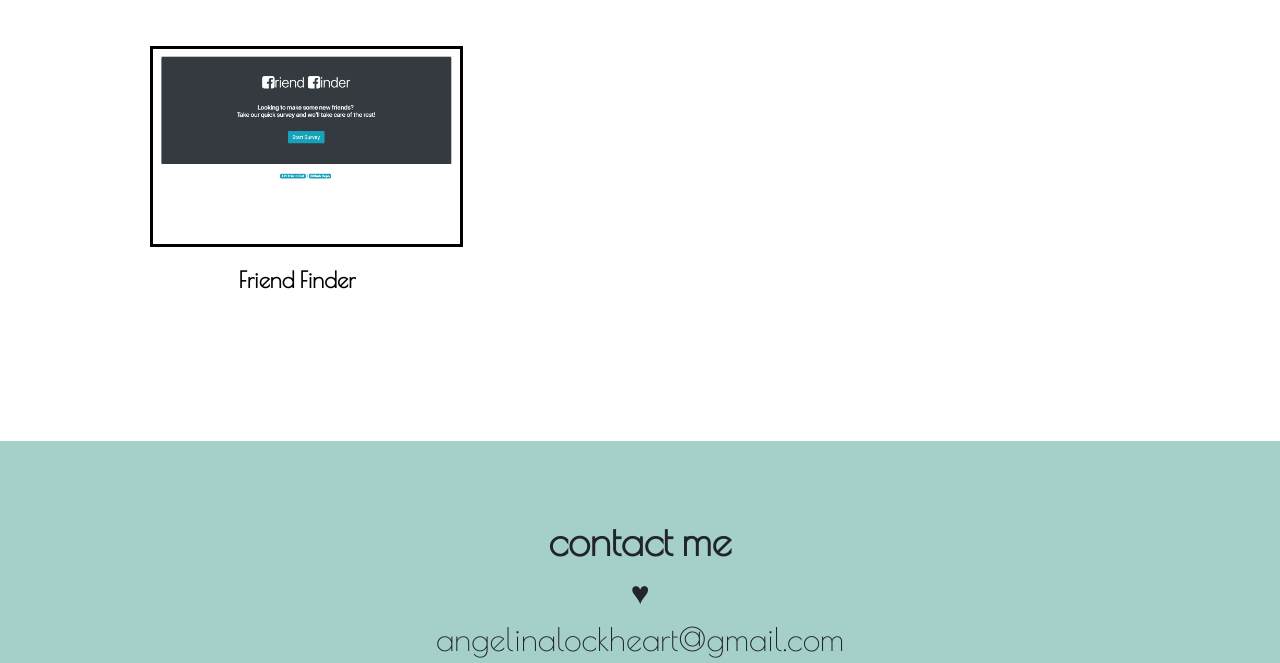
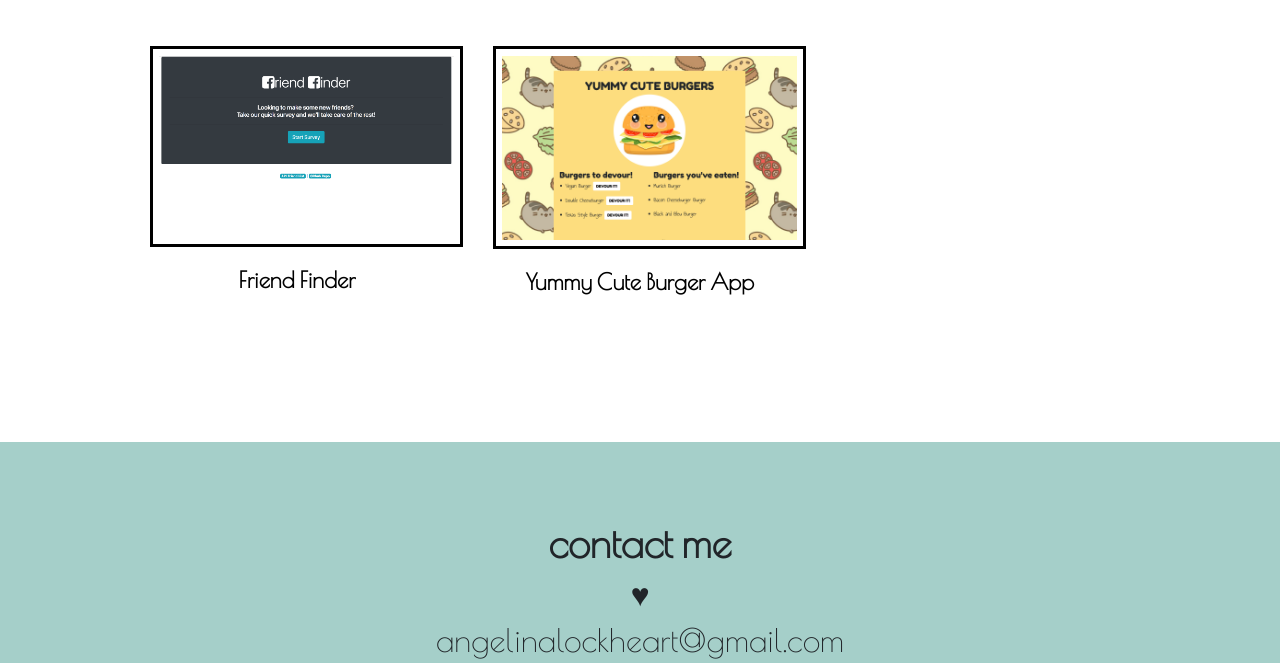
Before and after one commit to linalockheart/linalockheart.github.io, a plain HTML site: page index.html in a window 1280 px wide. Shown: the part 2714-3377 px from the top of the page. Drawn offline with nearby package versions, Linux system fonts and the light colour scheme.

Commit message:
Added burger app

```diff
--- a/index.html
+++ b/index.html
@@ -148,13 +148,13 @@
             <a class="projectName" href="https://salty-brushlands-21766.herokuapp.com/"><p>Friend Finder</p></a>
           </div>
       </div>
-      <!-- <div class="col-md-4">
+      <div class="col-md-4">
         <div class="imgContainer">
-          <img class="img-fluid imgMod" src="assets/images/bamazon.png" alt="word guess game">
-          <a class="projectName" href="https://github.com/linalockheart/bamazon.git"><p>Bamazon</p></a>
+          <img class="img-fluid imgMod" src="assets/images/burger.png" alt="burger app">
+          <a class="projectName" href="https://sheltered-lake-45162.herokuapp.com/"><p>Yummy Cute Burger App</p></a>
         </div>
       </div>
-      <div class="col-md-4">
+      <!-- <div class="col-md-4">
         <div class="imgContainer">
           <img class="img-fluid imgMod" src="assets/images/nodeliri.png" alt="node liri app">
           <a class="projectName" href="https://github.com/linalockheart/liri-node-app.git"><p>Node LIRI Bot</p></a>
```
Also changed, not shown: assets/images/burger.png (added).
